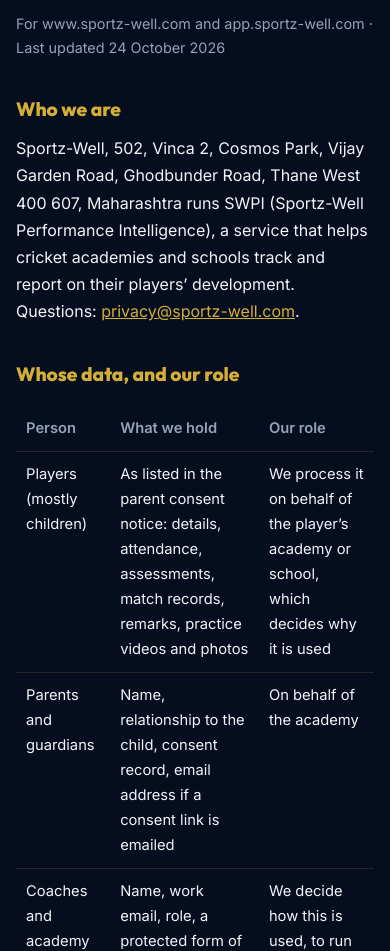
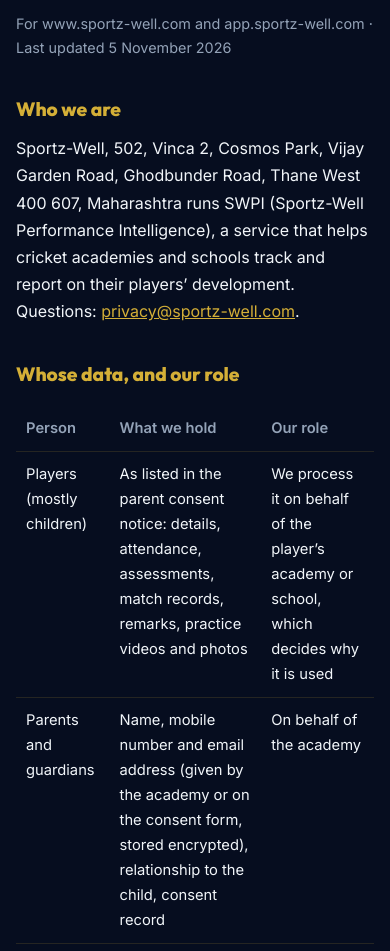
Before and after one commit to Sportz-Well/sportz-well-website, a plain HTML site: page privacy.html in a window 390 px wide. Shown: the part 153-1104 px from the top of the page. Drawn offline with Linux system fonts and the light colour scheme.

Commit message:
privacy: parents' name, mobile and email are held (encrypted), matching consent notice v3
Co-Authored-By: Claude Opus 5.5 <noreply@anthropic.com>

```diff
--- a/privacy.html
+++ b/privacy.html
@@ -31,7 +31,7 @@
 <header><a href="index.html">SPORTZ-WELL</a></header>
 <main>
     <h1>Privacy Policy</h1>
-    <p class="meta">For www.sportz-well.com and app.sportz-well.com &middot; Last updated 24 October 2026</p>
+    <p class="meta">For www.sportz-well.com and app.sportz-well.com &middot; Last updated 5 November 2026</p>
 
     <h2>Who we are</h2>
     <p>Sportz-Well, 502, Vinca 2, Cosmos Park, Vijay Garden Road, Ghodbunder Road, Thane West 400 607, Maharashtra runs SWPI (Sportz-Well Performance Intelligence), a service that helps cricket academies and schools track and report on their players&rsquo; development. Questions: <a href="mailto:privacy@sportz-well.com">privacy@sportz-well.com</a>.</p>
@@ -40,7 +40,7 @@
     <div class="tbl"><table>
         <tr><th>Person</th><th>What we hold</th><th>Our role</th></tr>
         <tr><td>Players (mostly children)</td><td>As listed in the parent consent notice: details, attendance, assessments, match records, remarks, practice videos and photos</td><td>We process it on behalf of the player&rsquo;s academy or school, which decides why it is used</td></tr>
-        <tr><td>Parents and guardians</td><td>Name, relationship to the child, consent record, email address if a consent link is emailed</td><td>On behalf of the academy</td></tr>
+        <tr><td>Parents and guardians</td><td>Name, mobile number and email address (given by the academy or on the consent form, stored encrypted), relationship to the child, consent record</td><td>On behalf of the academy</td></tr>
         <tr><td>Coaches and academy staff</td><td>Name, work email, role, a protected form of the password, sign-in records and internet address</td><td>We decide how this is used, to run accounts securely</td></tr>
         <tr><td>Website visitors</td><td>Nothing stored by us. The demo request form opens WhatsApp with your details filled in; nothing is sent to our servers</td><td>Not applicable</td></tr>
     </table></div>
@@ -61,7 +61,7 @@
     <p>Player and parent data: while the player is enrolled, then deleted within 30 days of leaving or of a parent&rsquo;s request; encrypted backups clear within 90 days. Coach accounts: until the academy closes the account, then deleted within 30 days.</p>
 
     <h2>How we protect it</h2>
-    <p>Each academy&rsquo;s records are separated from every other academy&rsquo;s on every database request. Contact numbers are encrypted at rest; passwords are stored only in a protected (hashed) form; administrator sign-in needs a one-time code; nightly backups are encrypted.</p>
+    <p>Each academy&rsquo;s records are separated from every other academy&rsquo;s on every database request. Parents&rsquo; names, mobile numbers and email addresses are encrypted at rest; passwords are stored only in a protected (hashed) form; administrator sign-in needs a one-time code; nightly backups are encrypted.</p>
 
     <h2>Your rights</h2>
     <p>You can ask for a summary of your data, correction, completion or deletion; withdraw consent; and name a nominee. Parents can also go through their child&rsquo;s academy. Write to <a href="mailto:privacy@sportz-well.com">privacy@sportz-well.com</a>; we reply within 30 days. If you are not satisfied, you can complain to the Data Protection Board of India.</p>
```
